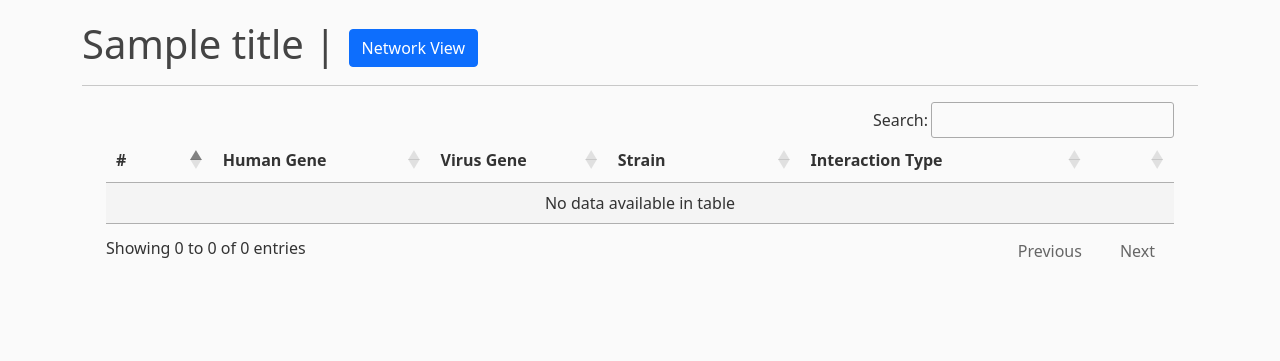
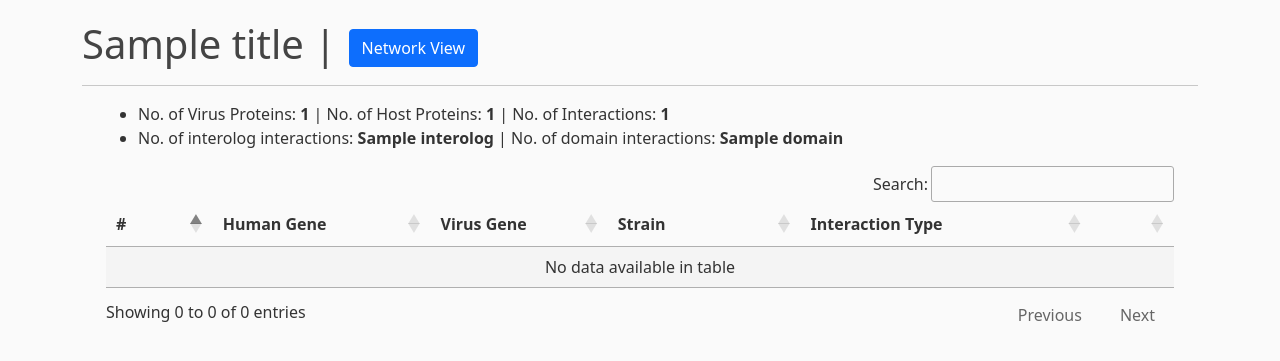
Before and after one commit to usubioinfo/hucovaria, a Django app: template main/templates/table.html in a window 1280 px wide. Shown: the part 60-421 px from the top of the page. Run offline with Django 4.2, Linux system fonts and the light colour scheme; tables that the repository leaves empty hold one stand-in row (values such as "Sample post"); the template is opened without the code that fills it: values that come from a table or form of the project are taken from there, most other values are stand-ins (such as "Sample title", 1, 10 or a date in 2020); parts of the project's set-up code (start-up, migrations or seed data) failed here and were passed over; some libraries are stand-ins or nearby versions.

Commit message:
Added info in table view and no edges message in network view

```diff
--- a/main/templates/table.html
+++ b/main/templates/table.html
@@ -10,6 +10,19 @@
 </div>
 
 <div class="container">
+	<div>
+		<ul>
+			<li>
+				No. of Virus Proteins: <b>{{ virus_count }}</b>
+				| No. of Host Proteins: <b>{{ host_count }}</b>
+				| No. of Interactions: <b>{{ interaction_count }}</b>
+			</li>
+			<li>
+				No. of interolog interactions: <b>{{ interolog }}</b>
+				| No. of domain interactions: <b>{{ domain }}</b>
+			</li>
+		</ul>
+	</div>
 	<div id="table-wrapper" hidden>
 		<table class="display" id="table">
 			<thead>
--- a/main/views.py
+++ b/main/views.py
@@ -208,6 +208,12 @@
 		context['title'] = f'Table View' # - {Result.objects.get(pk=result_id).id}'
 		context['subtitle'] = Result.objects.get(pk=result_id).id
 		context['result_id'] = result_id
+		df = pd.read_csv(f'media/{result_id}.csv')
+		context['interaction_count'] = len(df[['virus', 'host']].drop_duplicates())
+		context['virus_count'] = len(set(df.virus.to_list()))
+		context['host_count'] = len(set(df.host.to_list()))
+		context['interolog'] = len(df[df['interaction'] == 'Interolog'])
+		context['domain'] = len(df[df['interaction'] == 'Domain'])
 		return context
 
 def network(request, result_id):
```
Also changed, not shown: main/templates/network.html (+23 -1 lines).
